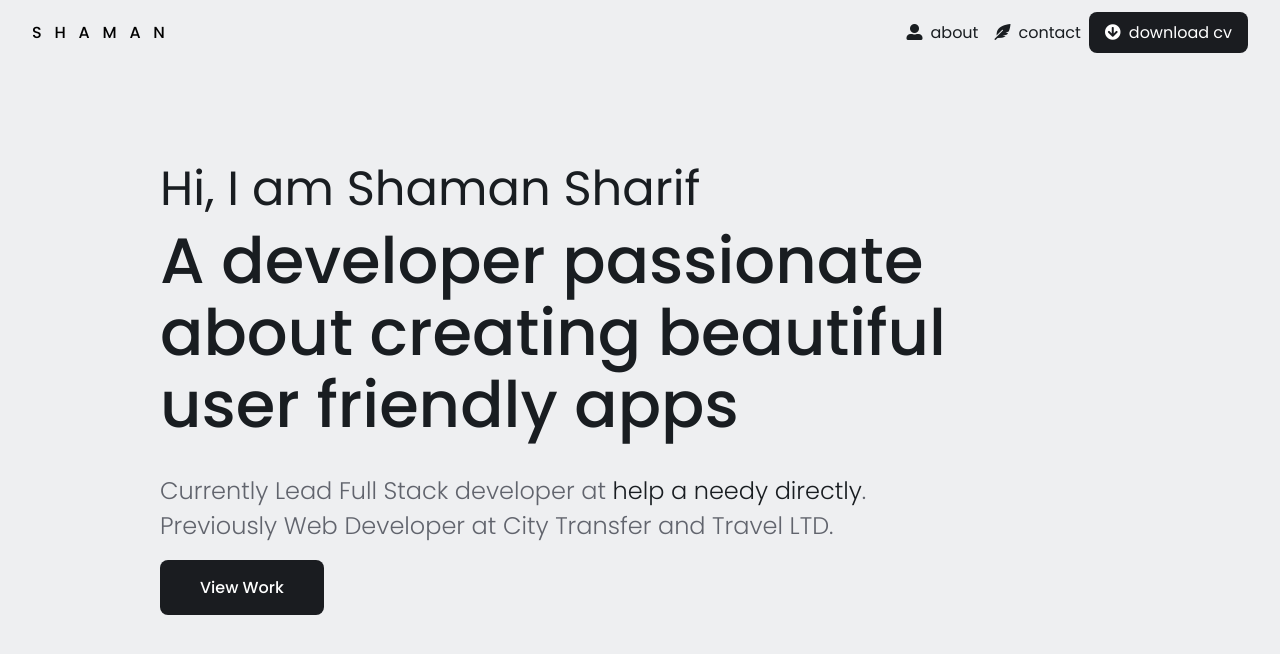
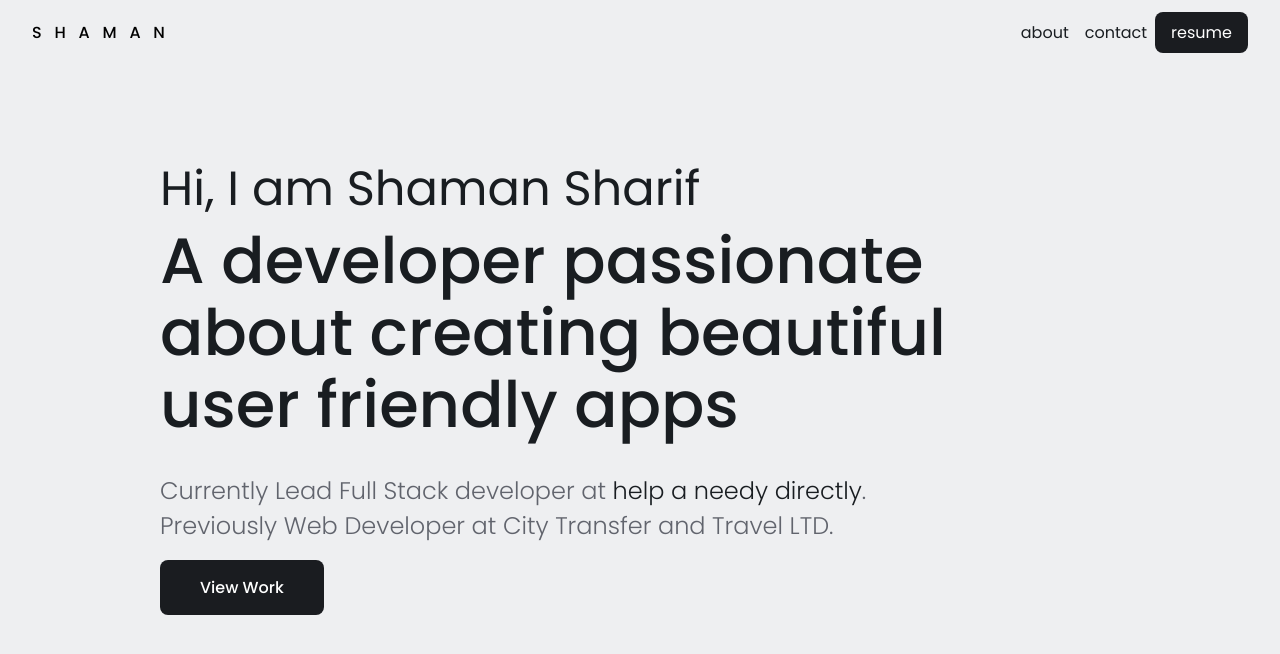
Before and after one commit to pieas-asif/pieas-asif.github.io, a plain HTML site: page index.html in a window 1280 px wide. Drawn offline with Linux system fonts and the light colour scheme.

Commit message:
major bug fix

```diff
--- a/css/style.css
+++ b/css/style.css
@@ -86,37 +86,19 @@ body {
 	color: #191d21;
 }
 
-
-
 @media(min-width: 769px) {
-	.navigation__about::after {
-		content: "about";
-		padding-left: .5rem;
-	}
-
-	.navigation__contact::after {
-		content: "contact";
-		padding-left: .5rem;
-	}
-
 	.navigation__action {
 		background-color: #1a1c20 !important;
 		color: #ffffff !important;
 		padding: .5rem 1rem !important;
 		border-radius: 8px;
 	}
-
-	.navigation__action::after {
-		content: "download cv";
-		padding-left: .5rem;
-	}
 }
 
 @media(max-width: 768px) {
 	.navigation {
-		background-color: transparent;
+		background-color: #eeeff1;
 		flex-direction: column;
-		height: 100%;
 		padding: 0;
 	}
 
@@ -136,7 +118,7 @@ body {
 	}
 
 	.navigation__links > a {
-		font-size: 2rem;
+		font-size: 1.15rem;
 	}
 
 	.main {
--- a/index.html
+++ b/index.html
@@ -15,9 +15,9 @@
   <nav class="navigation">
     <div class="navigation__logo">SHAMAN</div>
     <div class="navigation__links">
-      <a href="#" class="navigation__about"><i class="fas fa-user-alt"></i></a>
-      <a href="#" class="navigation__contact"><i class="fas fa-feather-alt"></i></a>
-      <a href="#" class="navigation__action"><i class="fas fa-arrow-circle-down"></i></a>
+      <a href="#">about</a>
+      <a href="#">contact</a>
+      <a href="#" class="navigation__action">resume</a>
     </div>
   </nav>
 	<main class="main">
```
